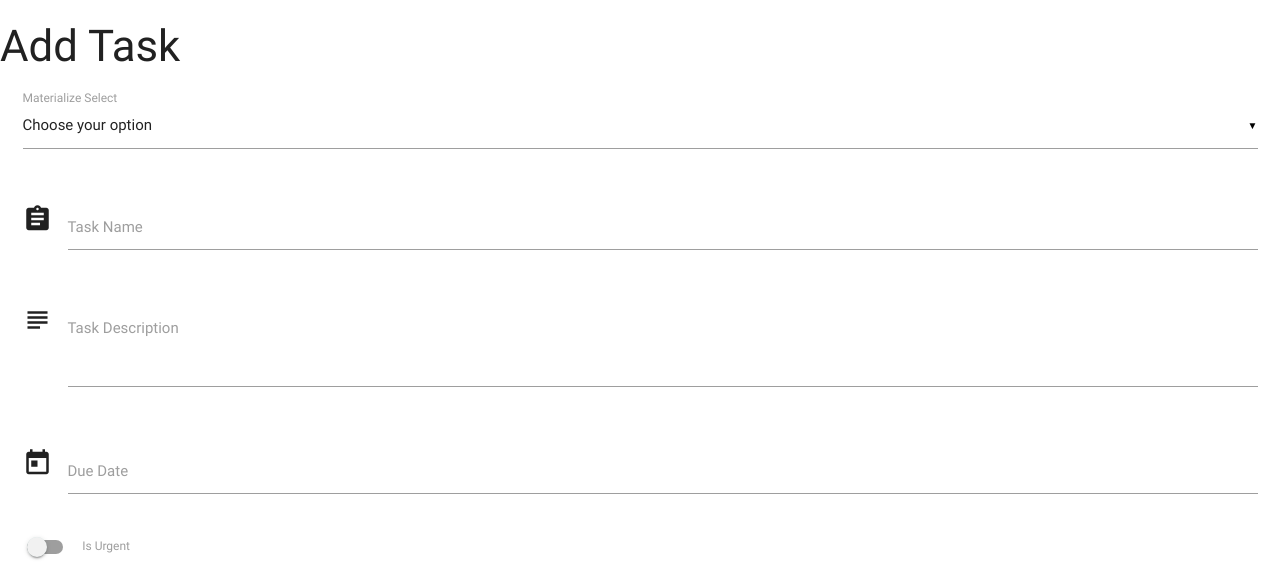
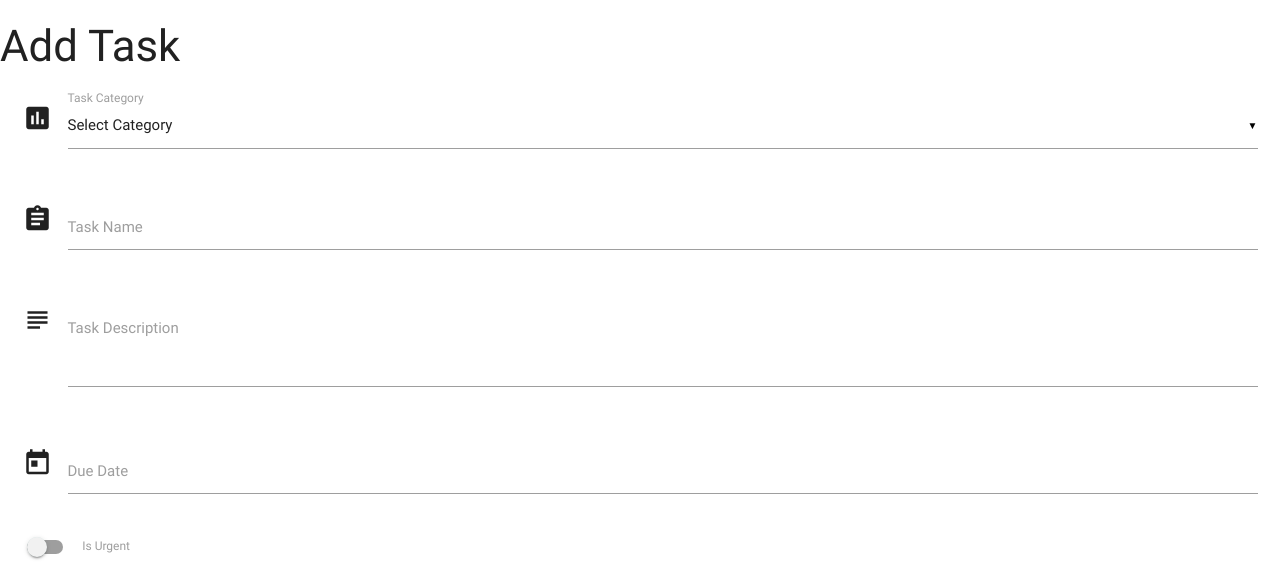
Before and after one commit to ElliotRedhead/LearningMongoDB, a Flask app: page /add_task in a window 1280 px wide. Shown: the top 576 px of the page. Run offline with Flask 2, Linux system fonts and the light colour scheme; data that the repository does not hold is empty; some libraries are stand-ins or nearby versions.

Commit message:
Form iteration, categories selectable in dropdown.

```diff
--- a/app.py
+++ b/app.py
@@ -23,7 +23,8 @@ def get_tasks():
 
 @app.route("/add_task")
 def add_task():
-    return render_template("addtask.html")
+    return render_template("addtask.html",
+    categories=mongo.db.categories.find())
 
 if __name__ == "__main__":
     app.run(host=os.environ.get("IP","127.0.0.1"),
--- a/templates/addtask.html
+++ b/templates/addtask.html
@@ -4,13 +4,14 @@
   <form action="" method="POST" class="col s12">
     <div class="row">
       <div class="input-field col s12">
-        <select>
-          <option value="" disabled selected>Choose your option</option>
-          <option value="1">Option 1</option>
-          <option value="2">Option 2</option>
-          <option value="3">Option 3</option>
+          <i class="material-icons prefix">poll</i>
+        <select id="category" name="category_name">
+          <option value="" disabled selected>Select Category</option>
+          {% for cat in categories %}
+          <option value={{cat.category_name}}>{{cat.category_name}}</option>
+          {% endfor %}
         </select>
-        <label>Materialize Select</label>
+        <label>Task Category</label>
       </div>
     </div>
     <div class="row">
@@ -28,7 +29,7 @@
       </div>
     </div>
     <div class="row">
-      <div class="input-field col s12">
+      <div id="matfix" class="input-field col s12">
         <i class="material-icons prefix">today</i>
         <input id="due_date" name="due_date" type="text" class="datepicker">
         <label for="icon_prefix">Due Date</label>
--- a/templates/base.html
+++ b/templates/base.html
@@ -24,7 +24,10 @@
             close: 'Ok',
             closeOnSelect: false // Close upon selecting a date,
         });
-    </script>
+            document.getElementById("matfix").addEventListener("click", function (e) {
+                e.stopPropagation();
+            });
+        </script>
 
 </body>
 
```
